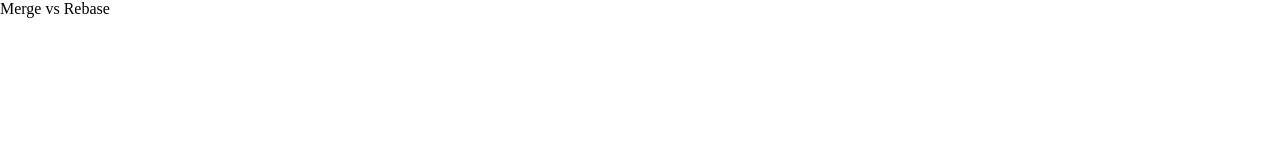
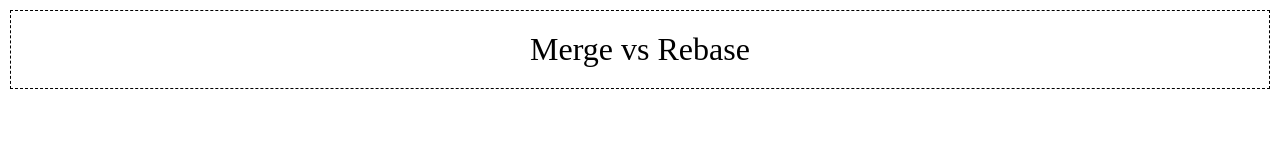
Before and after one commit to Kate-L2/git-hw2, a plain HTML site: page index.html in a window 1280 px wide. Drawn offline with Linux system fonts and the light colour scheme.

Commit message:
Styled header

```diff
--- a/css/style.css
+++ b/css/style.css
@@ -5,7 +5,19 @@
 }
 a {
     color: inherit;
-}
-a:hover {
     text-decoration: none;
 }
+.header {
+    color: black;
+    font-size: 2rem;
+    padding: 20px;
+    margin: 10px;
+    border: 1px dashed black;
+    text-align: center;
+}
+.header__link {
+    transition: all .5s ease-in-out;
+}
+.header__link:hover {
+    color: peru;
+}
```
